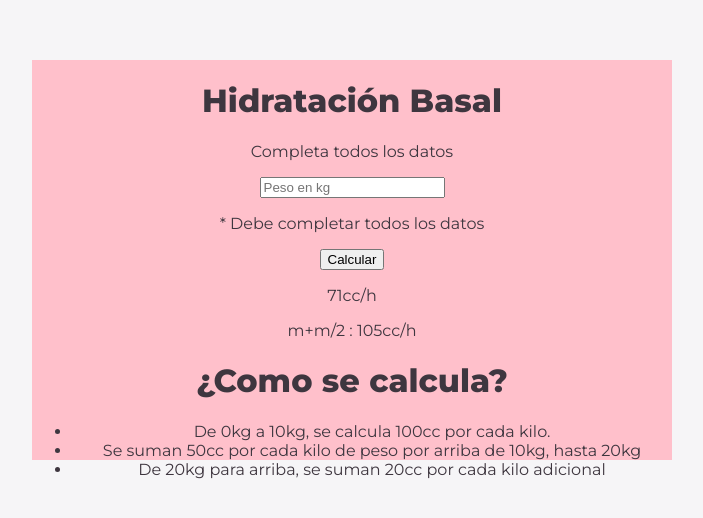
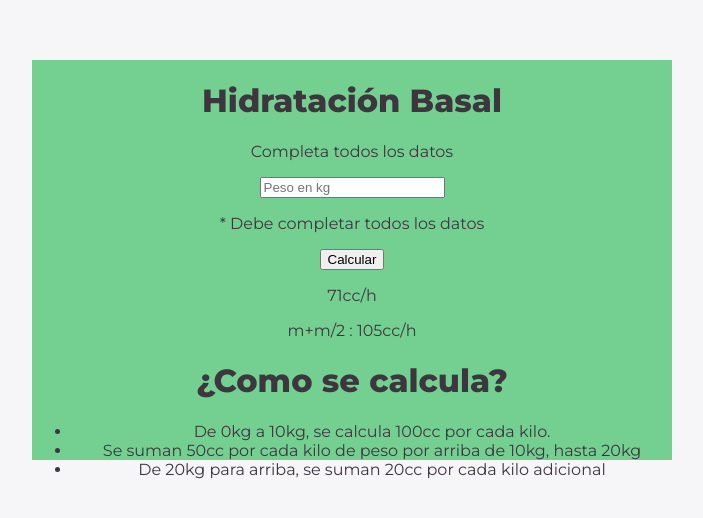
Before and after one commit to DanielFerszt/calculadora-diciembre, a plain HTML site: page index.html in a window 1280 px wide. Shown: the part 140-658 px from the top of the page, without its empty margins (288-991 px from the left). Drawn offline with Linux system fonts and the light colour scheme.

Commit message:
cambio de color de fondo

```diff
--- a/style.css
+++ b/style.css
@@ -7,7 +7,7 @@ body {
 }
 
 #contenedor {
-  background: pink;
+  background: rgb(116, 208, 145);
   width: 50%;
   height: 50%;
   text-align: center;
```
